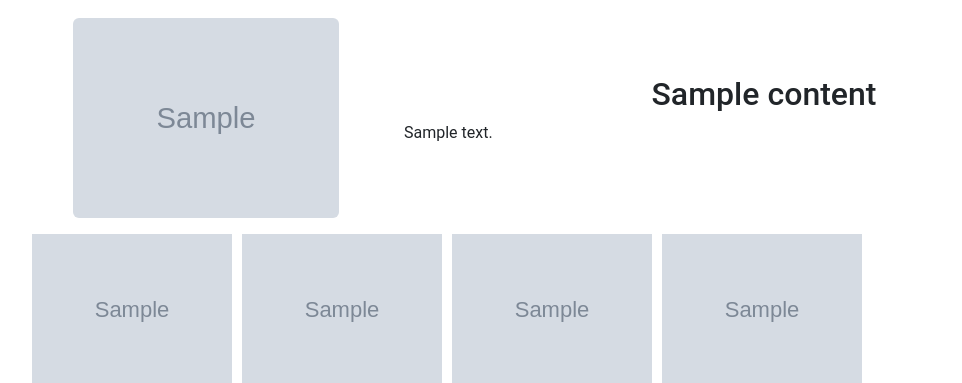
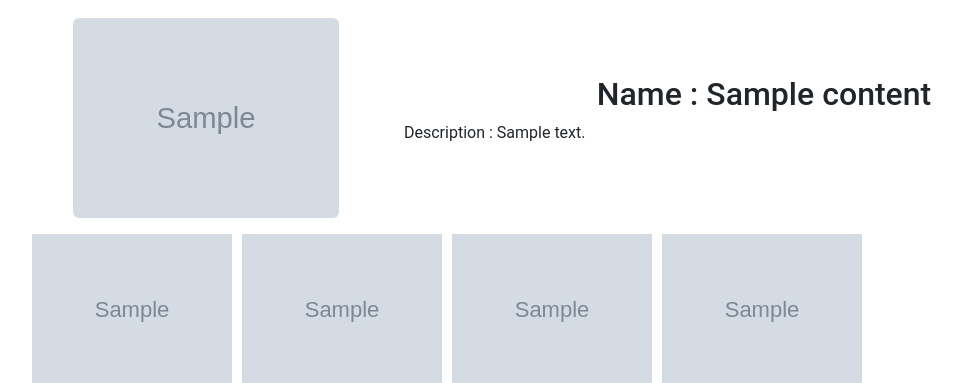
Before and after one commit to ghanshyamvaja11/GAppMarket-MCA-3-Django, a Django app: template User/templates/User/content_detail.html in a window 1280 px wide. Shown: the part 62-445 px from the top of the page, without its empty margins (62-1024 px from the left). Run offline with Django 3.2, Linux system fonts and the light colour scheme; the template is opened without the code that fills it: most values are stand-ins (such as "Sample title", 1, 10 or a date in 2020); grey boxes marked "Sample" are stand-in pictures.

Commit message:
content_detail design update
content_detail design update

```diff
--- a/User/templates/User/content_detail.html
+++ b/User/templates/User/content_detail.html
@@ -8,8 +8,8 @@
             <img src="{{ content.logo.url }}" alt="Logo" class="img-fluid rounded" style="max-width: 100%; max-height: 200px;">
         </div>
         <div class="col-md-8">
-            <h2 class="text-center">{{ content.title }}</h2>
-            <p>{{ content.description }}</p>
+            <h2 class="text-center">Name : {{ content.title }}</h2>
+            <p>Description : {{ content.description }}</p>
         </div>
     </div>
 
```
Lines whose indentation alone changed are shown as unchanged.
